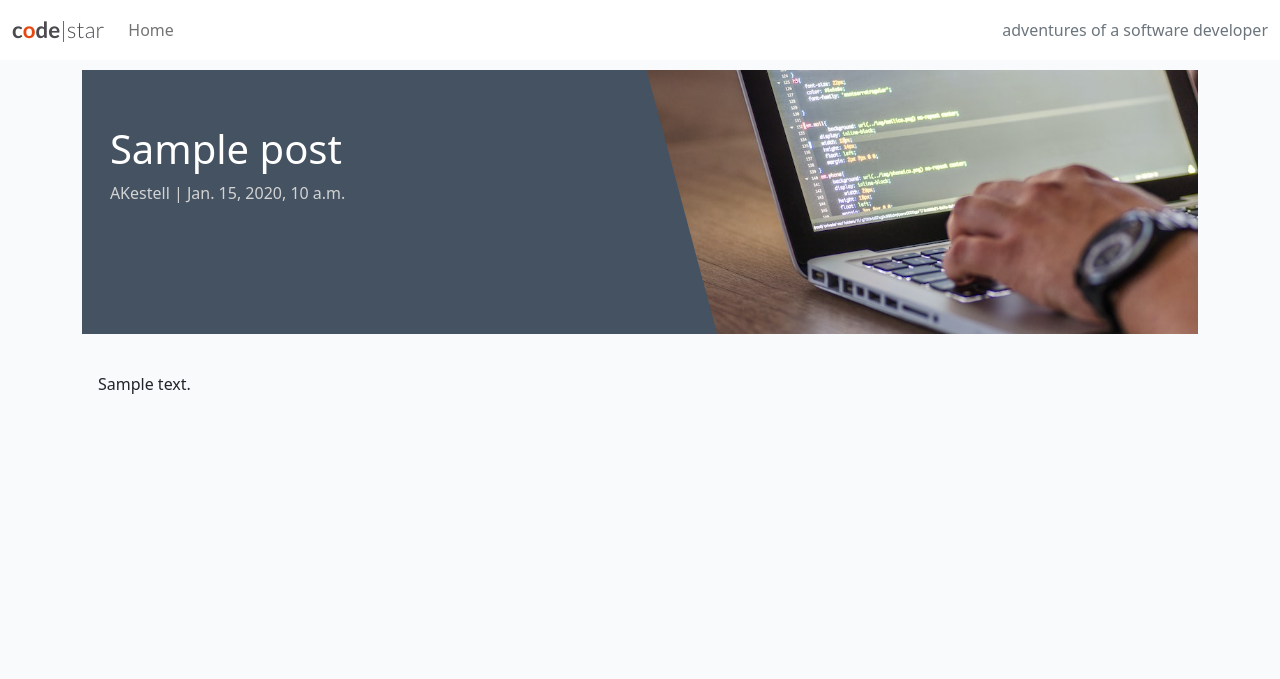
After one commit to AKestell/django_blog, a Django app: a page that uses templates/base.html in a window 1280 px wide. The commit adds this page. Shown: the top 679 px of the page. Run offline with Django 4.2, Linux system fonts and the light colour scheme; data comes from the database, SQL or seed files in the repository; tables that the repository leaves empty hold one stand-in row (values such as "Sample post").

Commit message:
added post_detail view

```diff
--- /dev/null
+++ b/blog/templates/blog/post_detail.html
@@ -0,0 +1,34 @@
+{% extends 'base.html' %} {% block content %}
+{% load static %}
+
+<div class="masthead">
+    <div class="container">
+        <div class="row g-0">
+            <div class="col-md-6 masthead-text">
+                <!-- Post title goes in these h1 tags -->
+                <h1 class="post-title">{{ post.title }}</h1>
+                <!-- Post author goes before the | the post's created date goes after -->
+                <p class="post-subtitle">{{ post.author }} | {{ post.created_on }}</p>
+            </div>
+            <div class="d-none d-md-block col-md-6 masthead-image">
+                <img src="{% static 'images/default.jpg' %}" class="scale" alt="placeholder">
+            </div>
+        </div>
+    </div>
+</div>
+
+<div class="container">
+    <div class="row">
+        <div class="col card mb-4  mt-3 left  top">
+            <div class="card-body">
+                <!-- The post content goes inside the card-text. -->
+                <!-- Use the | safe filter inside the template tags -->
+                <p class="card-text">
+                    {{ post.content | safe }}
+                </p>
+            </div>
+        </div>
+    </div>
+</div>
+
+{% endblock content %}
--- a/blog/urls.py
+++ b/blog/urls.py
@@ -3,4 +3,5 @@ from django.urls import path
 
 urlpatterns = [
     path("", views.PostList.as_view(), name='home'),
+    path('<slug:slug>/', views.post_detail, name='post_detail'),
 ]
--- a/blog/views.py
+++ b/blog/views.py
@@ -1,4 +1,4 @@
-from django.shortcuts import render
+from django.shortcuts import render, get_object_or_404
 from django.views import generic
 from .models import Post
 
@@ -7,3 +7,23 @@ class PostList(generic.ListView):
     queryset = Post.objects.filter(status=1)
     template_name = "blog/index.html"
     paginate_by = 6
+
+
+
+
+def post_detail(request, slug):
+    """
+    Display an individual :model:`blog.Post`.
+
+    **Context**
+
+    ``post``
+        An instance of :model:`blog.Post`.
+
+    **Template:**
+
+    :template:`blog/post_detail.html`
+    """
+    queryset = Post.objects.filter(status=1)
+    post = get_object_or_404(queryset, slug=slug)
+    return render(request, "blog/post_detail.html", {"post": post},)
--- /dev/null
+++ b/static/js/script.js
@@ -0,0 +1 @@
+console.log("Life, The Universe and Everything!");
--- a/templates/base.html
+++ b/templates/base.html
@@ -76,6 +76,8 @@
     <script src="https://cdn.jsdelivr.net/npm/bootstrap@5.0.1/dist/js/bootstrap.bundle.min.js"
         integrity="sha384-gtEjrD/SeCtmISkJkNUaaKMoLD0//ElJ19smozuHV6z3Iehds+3Ulb9Bn9Plx0x4" crossorigin="anonymous">
         </script>
+
+  <script src="{% static 'js/script.js' %}"></script>
 </body>
 
 </html>
```
Also changed, not shown: static/images/default.jpg (added), 2 other files.
